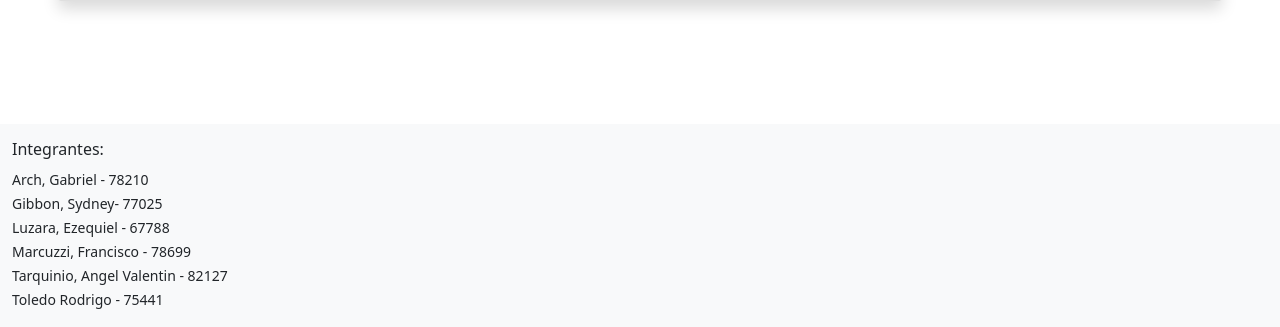
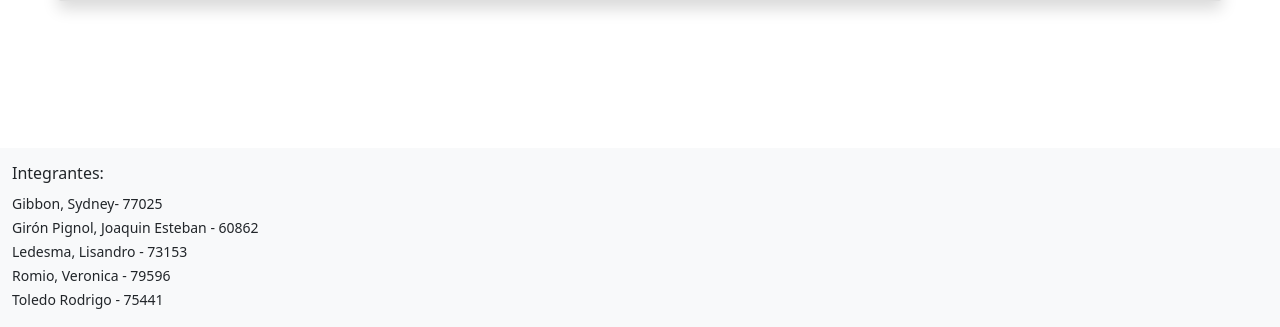
Before and after one commit to toledoarodrigo/SIM-Grupo-N, a Django app: page /tp1/ in a window 1280 px wide. Shown: the part 473-800 px from the top of the page. Run offline with Django 4.2, Linux system fonts and the light colour scheme.

Commit message:
Update base.html

```diff
--- a/core/templates/base.html
+++ b/core/templates/base.html
@@ -28,11 +28,10 @@
       <div class="row">
         <div class="col-3">
           <h6>Integrantes:</h6>
-          <span class="d-block"><small>Arch, Gabriel - 78210</small></span>
           <span class="d-block"><small>Gibbon, Sydney- 77025</small></span>
-          <span class="d-block"><small>Luzara, Ezequiel - 67788</small></span>
-          <span class="d-block"><small>Marcuzzi, Francisco - 78699</small></span>
-          <span class="d-block"><small>Tarquinio, Angel Valentin - 82127</small></span>
+          <span class="d-block"><small>Girón Pignol, Joaquin Esteban - 60862</small></span>
+          <span class="d-block"><small>Ledesma, Lisandro - 73153</small></span>
+          <span class="d-block"><small>Romio, Veronica - 79596</small></span>
           <span class="d-block"><small>Toledo Rodrigo - 75441</small></span>
         </div>
       </div>
```
